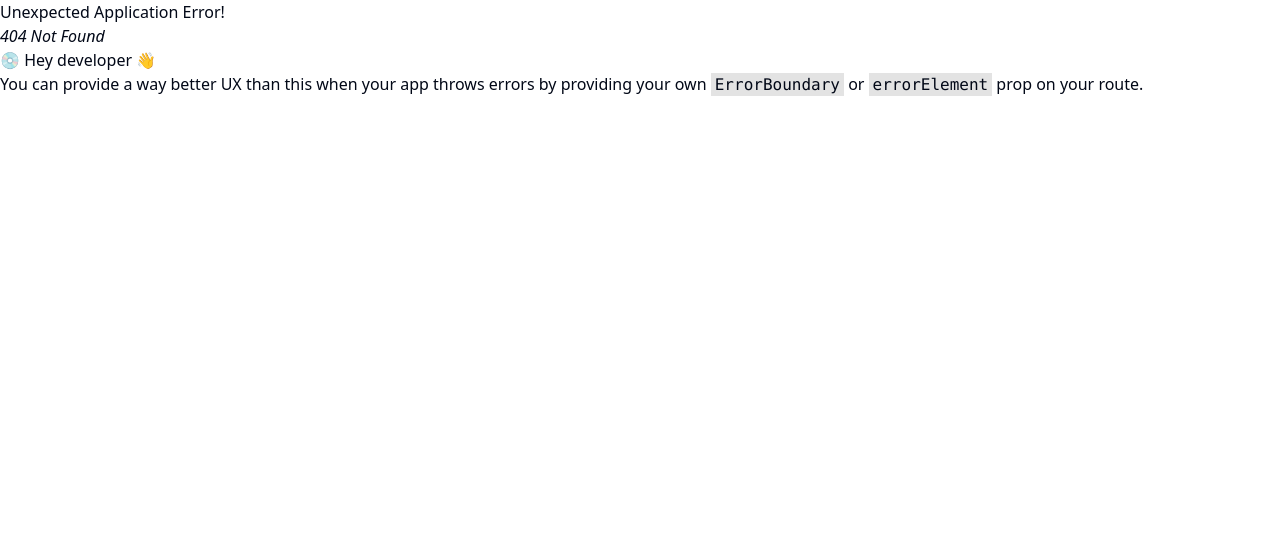
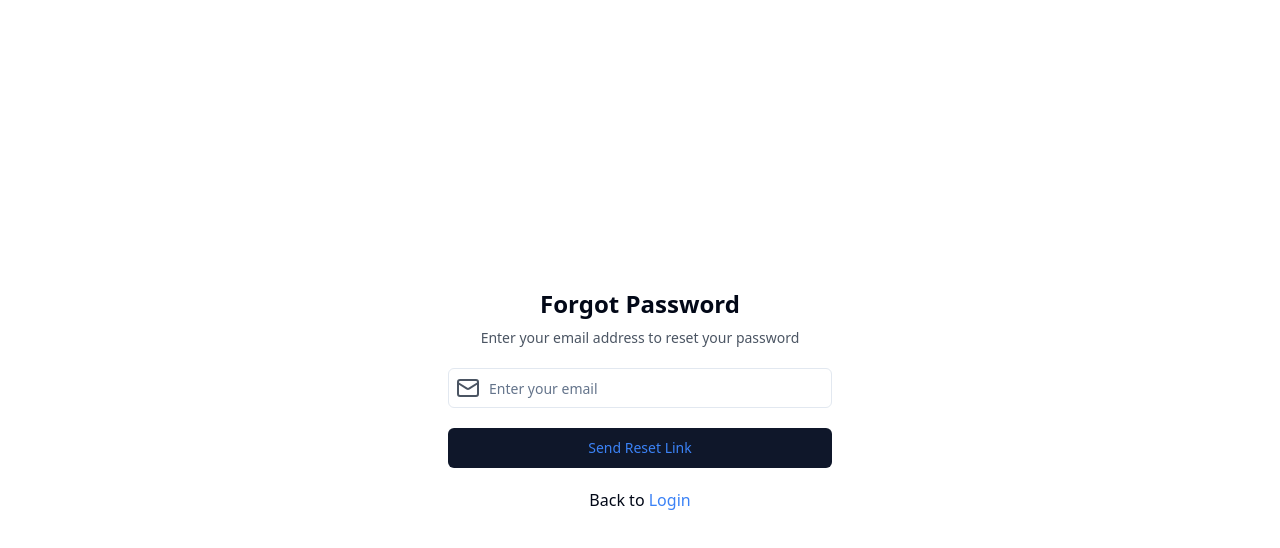
Before and after one commit to smartdriver321/smarteats, a React (Vite) app in the folder client/: page /forgot-password in a window 1280 px wide. Before the commit this address had no page. Shown: the top 548 px of the page. Built offline with nearby package versions, Linux system fonts and the light colour scheme.

Commit message:
Create ForgotPasswordPage

```diff
--- /dev/null
+++ b/client/src/auth/forgot-password.tsx
@@ -0,0 +1,47 @@
+import { useState } from 'react'
+import { Link } from 'react-router-dom'
+import { Loader2, Mail } from 'lucide-react'
+
+import { Input } from '@/components/ui/input'
+import { Button } from '@/components/ui/button'
+
+export default function ForgotPasswordPage() {
+	const [email, setEmail] = useState<string>('')
+	const loading = false
+
+	return (
+		<div className='flex items-center justify-center min-h-screen w-full'>
+			<form className='flex flex-col gap-5 md:p-8 w-full max-w-md rounded-lg mx-4'>
+				<div className='text-center'>
+					<h1 className='font-extrabold text-2xl mb-2'>Forgot Password</h1>
+					<p className='text-sm text-gray-600'>
+						Enter your email address to reset your password
+					</p>
+				</div>
+				<div className='relative w-full'>
+					<Input
+						type='text'
+						value={email}
+						onChange={(e) => setEmail(e.target.value)}
+						placeholder='Enter your email'
+						className='pl-10'
+					/>
+					<Mail className='absolute inset-y-2 left-2 text-gray-600 pointer-events-none' />
+				</div>
+				{loading ? (
+					<Button disabled className='text-blue-500'>
+						<Loader2 className='mr-2 h-4 w-4 animate-spin' /> Please wait
+					</Button>
+				) : (
+					<Button className='text-blue-500'>Send Reset Link</Button>
+				)}
+				<span className='text-center'>
+					Back to{' '}
+					<Link to='/login' className='text-blue-500'>
+						Login
+					</Link>
+				</span>
+			</form>
+		</div>
+	)
+}
```
Also changed, not shown: client/src/App.tsx (+6 -1 lines).
